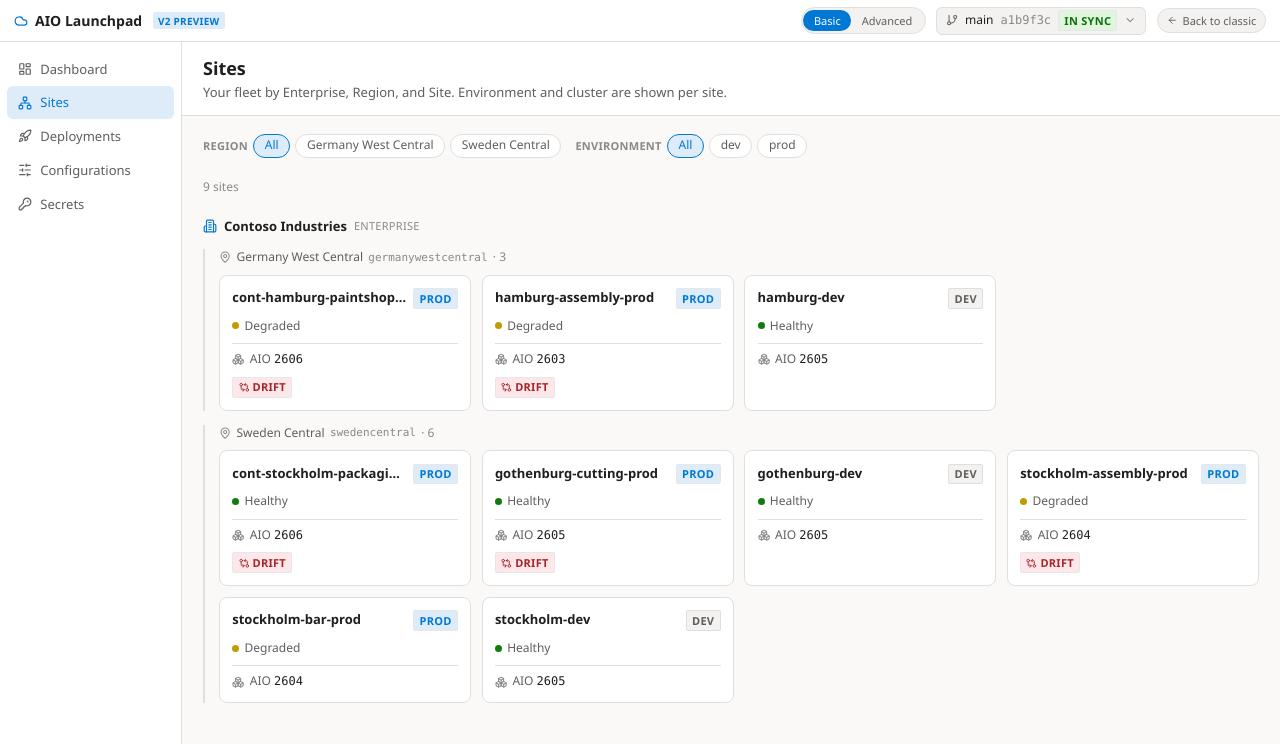
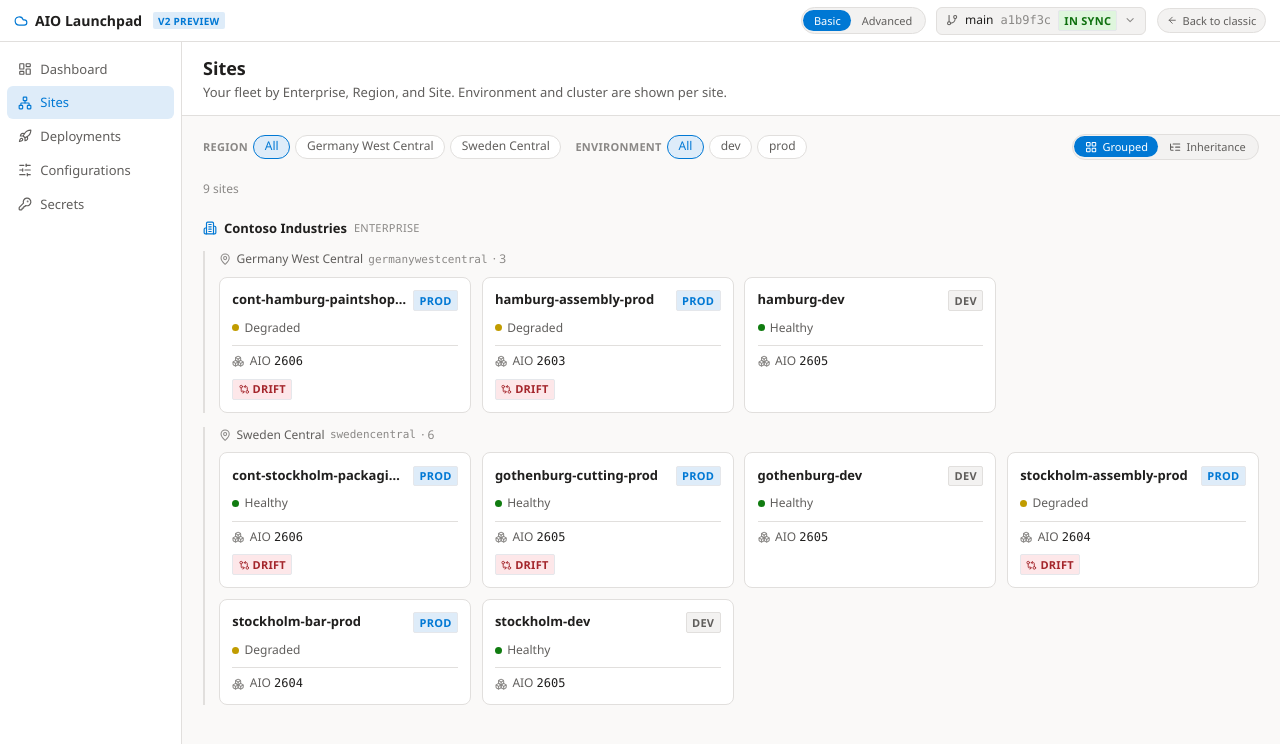
Before and after one commit to shkalavala/aio-launchpad, a Next.js app: page /v2/sites in a window 1280 px wide. Shown: the top 744 px of the page. Built offline with nearby package versions, Linux system fonts and the light colour scheme.

Commit message:
feat(v2): inheritance tree view on Sites - collapsible base->shared->site template chain with Grouped/Inheritance toggle, works for mock + live repo

```diff
--- a/app/v2/sites/page.tsx
+++ b/app/v2/sites/page.tsx
@@ -1,17 +1,22 @@
 "use client";
 
 import { useMemo, useState } from "react";
-import { Building2, MapPin } from "lucide-react";
+import { Building2, MapPin, LayoutGrid, ListTree } from "lucide-react";
 import { PageHeader } from "@/components/v2/ui/PageHeader";
 import { useV2Fleet } from "@/lib/useV2Fleet";
 import { groupHierarchy, regionLabel } from "@/lib/v2/format";
 import { SiteCard } from "@/components/v2/sites/SiteCard";
 import { SiteFilters } from "@/components/v2/sites/SiteFilters";
+import { InheritanceTree } from "@/components/v2/sites/InheritanceTree";
+import { cn } from "@/lib/utils";
+
+type SitesView = "grouped" | "inheritance";
 
 export default function V2SitesPage() {
   const fleet = useV2Fleet();
   const [activeRegion, setActiveRegion] = useState<string | null>(null);
   const [activeEnv, setActiveEnv] = useState<string | null>(null);
+  const [view, setView] = useState<SitesView>("grouped");
 
   const regions = useMemo(() => {
     const slugs = Array.from(new Set(fleet.map((fs) => fs.resolvedLocation)));
@@ -45,6 +50,7 @@ export default function V2SitesPage() {
         description="Your fleet by Enterprise, Region, and Site. Environment and cluster are shown per site."
       />
       <div className="space-y-6 px-6 py-5">
+        <div className="flex flex-wrap items-center justify-between gap-3">
           <SiteFilters
             regions={regions}
             environments={environments}
@@ -53,12 +59,47 @@ export default function V2SitesPage() {
             onRegion={setActiveRegion}
             onEnv={setActiveEnv}
           />
+          <div
+            className="inline-flex items-center rounded-full border border-border bg-bg-subtle p-0.5 text-[11px] font-medium"
+            role="group"
+            aria-label="Sites view"
+          >
+            {(
+              [
+                { id: "grouped", label: "Grouped", icon: LayoutGrid },
+                { id: "inheritance", label: "Inheritance", icon: ListTree },
+              ] as const
+            ).map((v) => (
+              <button
+                key={v.id}
+                type="button"
+                onClick={() => setView(v.id)}
+                aria-pressed={view === v.id}
+                title={
+                  v.id === "grouped"
+                    ? "Grouped \u2014 sites by Enterprise, Region, and Site."
+                    : "Inheritance \u2014 how each site resolves config from its template chain."
+                }
+                className={cn(
+                  "inline-flex h-6 items-center gap-1.5 rounded-full px-3 transition-colors",
+                  view === v.id ? "bg-accent text-accent-fg" : "text-fg-muted hover:text-fg",
+                )}
+              >
+                <v.icon className="h-3.5 w-3.5" />
+                {v.label}
+              </button>
+            ))}
+          </div>
+        </div>
 
         <div className="text-[12px] text-fg-subtle">
           {siteCount} site{siteCount === 1 ? "" : "s"}
         </div>
 
-        {groups.map((ent) => (
+        {view === "inheritance" && <InheritanceTree fleet={filtered} />}
+
+        {view === "grouped" &&
+          groups.map((ent) => (
           <section key={ent.enterprise} className="space-y-4">
             <div className="flex items-center gap-2 text-[13px] font-semibold text-fg">
               <Building2 className="h-4 w-4 text-accent" />
@@ -86,7 +127,7 @@ export default function V2SitesPage() {
           </section>
           ))}
 
-        {siteCount === 0 && (
+        {view === "grouped" && siteCount === 0 && (
           <div className="rounded-lg border border-dashed border-border py-12 text-center text-[13px] text-fg-subtle">
             No sites match the current filters.
           </div>
--- /dev/null
+++ b/components/v2/sites/InheritanceTree.tsx
@@ -0,0 +1,228 @@
+"use client";
+
+import { useMemo, useState } from "react";
+import Link from "next/link";
+import { ChevronRight, FileCode2, MapPin, Layers } from "lucide-react";
+import type { FleetSite, SiteTemplate } from "@/lib/types";
+import { Badge } from "@/components/ui/Badge";
+import { cn } from "@/lib/utils";
+import { healthMeta, envTone, siteHasDrift } from "@/lib/v2/format";
+
+/**
+ * Inheritance ("inherits:") tree for the connected repo: shows how each site
+ * resolves its config and AIO release from its template chain
+ * (base-site -> shared/region -> site). This is the hierarchy that raw git
+ * can't visualize: where a site's settings actually come from.
+ *
+ * Built purely from FleetSite.ancestry chains, so it works for both the mock
+ * fixtures and a live repo. Region/environment filters prune the tree
+ * naturally because only the passed-in (filtered) fleet contributes chains.
+ */
+
+interface TreeNode {
+  key: string;
+  label: string;
+  kind: "template" | "site";
+  template?: SiteTemplate;
+  fs?: FleetSite;
+  children: TreeNode[];
+}
+
+function buildInheritanceTree(fleet: FleetSite[]): TreeNode[] {
+  const nodes = new Map<string, TreeNode>();
+  const childKeys = new Map<string, Set<string>>();
+  const hasParent = new Set<string>();
+
+  const ensure = (key: string, make: () => TreeNode): TreeNode => {
+    let n = nodes.get(key);
+    if (!n) {
+      n = make();
+      nodes.set(key, n);
+      childKeys.set(key, new Set());
+    }
+    return n;
+  };
+
+  const link = (parent: string, child: string) => {
+    childKeys.get(parent)?.add(child);
+    hasParent.add(child);
+  };
+
+  for (const fs of fleet) {
+    let parentKey: string | null = null;
+    for (const t of fs.ancestry) {
+      ensure(t.name, () => ({ key: t.name, label: t.name, kind: "template", template: t, children: [] }));
+      if (parentKey) link(parentKey, t.name);
+      parentKey = t.name;
+    }
+    const siteKey = `site:${fs.site.name}`;
+    ensure(siteKey, () => ({ key: siteKey, label: fs.site.name, kind: "site", fs, children: [] }));
+    if (parentKey) link(parentKey, siteKey);
+    else hasParent.delete(siteKey); // standalone site (no inherits) -> a root
+  }
+
+  // Assemble children arrays (templates first, then alphabetical).
+  for (const [key, kids] of childKeys) {
+    const node = nodes.get(key);
+    if (!node) continue;
+    node.children = Array.from(kids)
+      .map((k) => nodes.get(k)!)
+      .sort((a, b) => {
+        if (a.kind !== b.kind) return a.kind === "template" ? -1 : 1;
+        return a.label.localeCompare(b.label);
+      });
+  }
+
+  const roots = Array.from(nodes.values()).filter((n) => !hasParent.has(n.key));
+  return roots.sort((a, b) => {
+    if (a.kind !== b.kind) return a.kind === "template" ? -1 : 1;
+    return a.label.localeCompare(b.label);
+  });
+}
+
+function TemplateRow({
+  node,
+  depth,
+  isOpen,
+  onToggle,
+}: {
+  node: TreeNode;
+  depth: number;
+  isOpen: boolean;
+  onToggle: () => void;
+}) {
+  const release = node.template?.properties?.aioRelease;
+  const region = node.template?.location;
+  const siteCount = countSites(node);
+  return (
+    <button
+      type="button"
+      onClick={onToggle}
+      className="flex w-full items-center gap-2 rounded-md px-2 py-1.5 text-left text-[12px] hover:bg-bg-subtle"
+      style={{ paddingLeft: depth * 18 + 8 }}
+    >
+      <ChevronRight
+        className={cn("h-3.5 w-3.5 shrink-0 text-fg-subtle transition-transform", isOpen && "rotate-90")}
+      />
+      {region ? (
+        <MapPin className="h-3.5 w-3.5 shrink-0 text-accent" />
+      ) : (
+        <Layers className="h-3.5 w-3.5 shrink-0 text-accent" />
+      )}
+      <span className="font-medium text-fg">{node.label}</span>
+      <Badge tone="neutral" className="shrink-0">
+        template
+      </Badge>
+      {region && <span className="font-mono text-[11px] text-fg-subtle">{region}</span>}
+      {release && (
+        <span className="text-[11px] text-fg-subtle">
+          AIO <span className="font-mono text-fg-muted">{release}</span>
+        </span>
+      )}
+      <span className="ml-auto text-[11px] text-fg-subtle">
+        {siteCount} site{siteCount === 1 ? "" : "s"}
+      </span>
+    </button>
+  );
+}
+
+function SiteRow({ node, depth }: { node: TreeNode; depth: number }) {
+  const fs = node.fs!;
+  const env = fs.runtime.environment;
+  const health = healthMeta(fs.runtime.health);
+  const drift = siteHasDrift(fs);
+  return (
+    <Link
+      href={`/v2/sites/view/?site=${encodeURIComponent(fs.site.name)}`}
+      className="group flex items-center gap-2 rounded-md px-2 py-1.5 text-[12px] hover:bg-bg-subtle"
+      style={{ paddingLeft: depth * 18 + 8 }}
+    >
+      <FileCode2 className="h-3.5 w-3.5 shrink-0 text-fg-subtle" />
+      <span className={cn("h-2 w-2 shrink-0 rounded-full", health.dot)} />
+      <span className="font-medium text-fg group-hover:text-accent">{fs.site.name}</span>
+      <Badge tone={envTone(env)} className="shrink-0">
+        {env}
+      </Badge>
+      <span className="text-[11px] text-fg-subtle">
+        AIO <span className="font-mono text-fg-muted">{fs.runtime.resolvedRelease}</span>
+      </span>
+      {drift && (
+        <Badge tone="danger" className="shrink-0">
+          Drift
+        </Badge>
+      )}
+    </Link>
+  );
+}
+
+function countSites(node: TreeNode): number {
+  if (node.kind === "site") return 1;
+  return node.children.reduce((sum, c) => sum + countSites(c), 0);
+}
+
+function Branch({
+  node,
+  depth,
+  expanded,
+  onToggle,
+}: {
+  node: TreeNode;
+  depth: number;
+  expanded: Set<string>;
+  onToggle: (key: string) => void;
+}) {
+  if (node.kind === "site") return <SiteRow node={node} depth={depth} />;
+  const isOpen = expanded.has(node.key);
+  return (
+    <div>
+      <TemplateRow node={node} depth={depth} isOpen={isOpen} onToggle={() => onToggle(node.key)} />
+      {isOpen &&
+        node.children.map((c) => (
+          <Branch key={c.key} node={c} depth={depth + 1} expanded={expanded} onToggle={onToggle} />
+        ))}
+    </div>
+  );
+}
+
+export function InheritanceTree({ fleet }: { fleet: FleetSite[] }) {
+  const roots = useMemo(() => buildInheritanceTree(fleet), [fleet]);
+  const [expanded, setExpanded] = useState<Set<string>>(() => {
+    // Default: expand every template node.
+    const set = new Set<string>();
+    const walk = (n: TreeNode) => {
+      if (n.kind === "template") {
+        set.add(n.key);
+        n.children.forEach(walk);
+      }
+    };
+    roots.forEach(walk);
+    return set;
+  });
+
+  const onToggle = (key: string) =>
+    setExpanded((prev) => {
+      const next = new Set(prev);
+      if (next.has(key)) next.delete(key);
+      else next.add(key);
+      return next;
+    });
+
+  if (roots.length === 0) {
+    return (
+      <div className="rounded-lg border border-dashed border-border py-12 text-center text-[13px] text-fg-subtle">
+        No sites match the current filters.
+      </div>
+    );
+  }
+
+  return (
+    <div className="rounded-lg border border-border bg-surface p-2">
+      <div className="px-2 pb-1.5 pt-1 text-[11px] text-fg-subtle">
+        Templates resolve top-down; each site inherits from the chain above it.
+      </div>
+      {roots.map((node) => (
+        <Branch key={node.key} node={node} depth={0} expanded={expanded} onToggle={onToggle} />
+      ))}
+    </div>
+  );
+}
```
Lines whose indentation alone changed are shown as unchanged.
